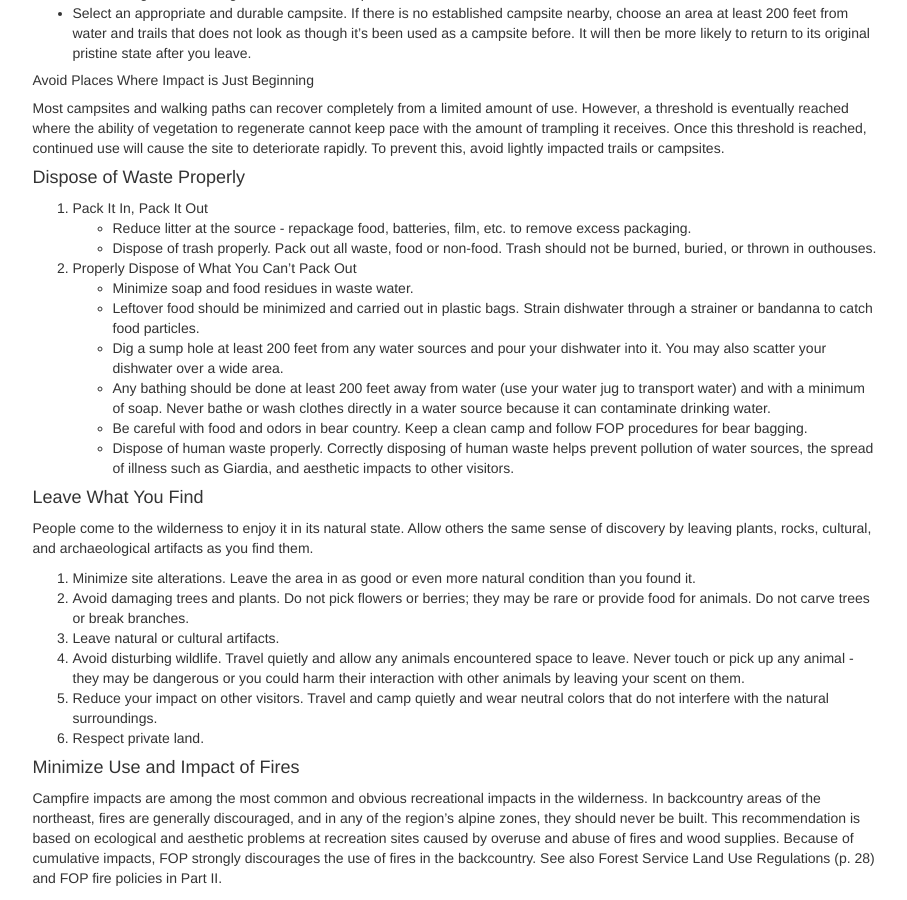
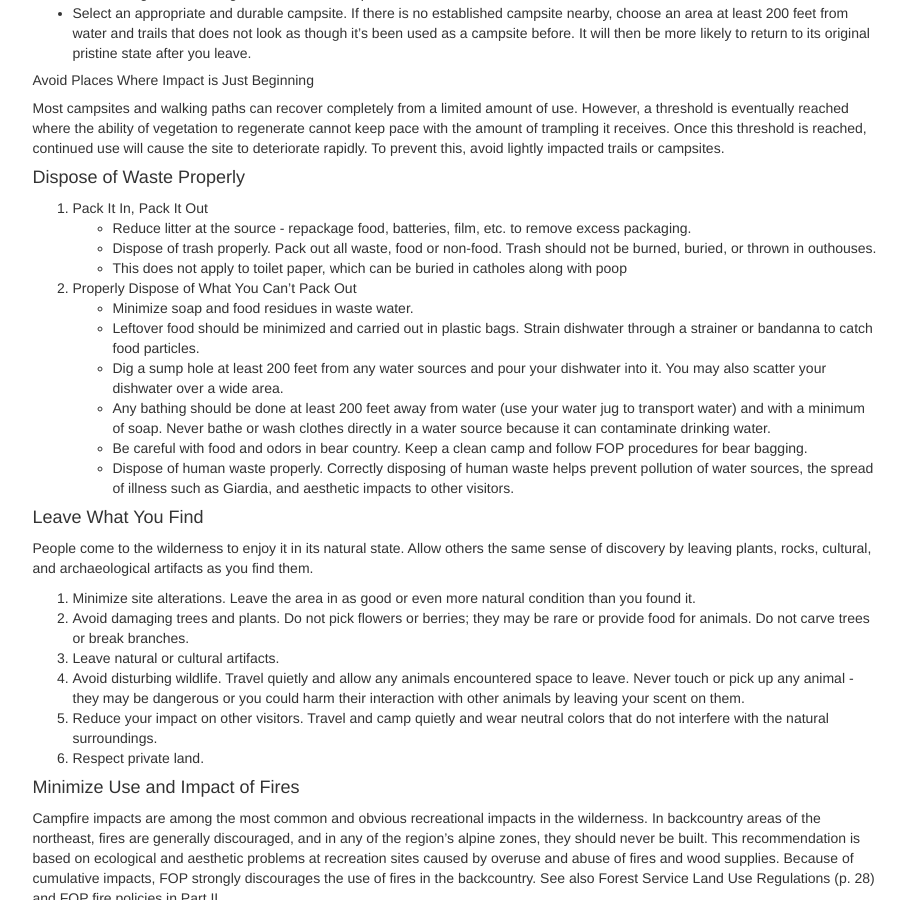
Before and after one commit to neo-project/global-blockchain-compliance-hub, a Jekyll site: the page built from _posts/1111-11-11-lnt.md, in a window 1280 px wide and 900 px high, scrolled down 1280 px. Shown: the whole window, without its empty margins (330-1237 px from the left). Built offline with Jekyll 4.4.1, drawn with Linux system fonts in a browser that asks for light colours; nearby versions of some CDN libraries; comment, search, counter and statistics services are not loaded.

Commit message:
Update 1111-11-11-lnt.md
Added that toilet paper can be buried

```diff
--- a/_posts/1111-11-11-lnt.md
+++ b/_posts/1111-11-11-lnt.md
@@ -66,6 +66,7 @@ Most campsites and walking paths can recover completely from a limited amount of
 1. Pack It In, Pack It Out
 	- Reduce litter at the source - repackage food, batteries, film, etc. to remove excess packaging.
 	- Dispose of trash properly. Pack out all waste, food or non-food. Trash should not be burned, buried, or thrown in outhouses.
+	- This does not apply to toilet paper, which can be buried in catholes along with poop
 2. Properly Dispose of What You Can't Pack Out
 	- Minimize soap and food residues in waste water.
 	- Leftover food should be minimized and carried out in plastic bags. Strain dishwater through a strainer or bandanna to catch food particles.
```
